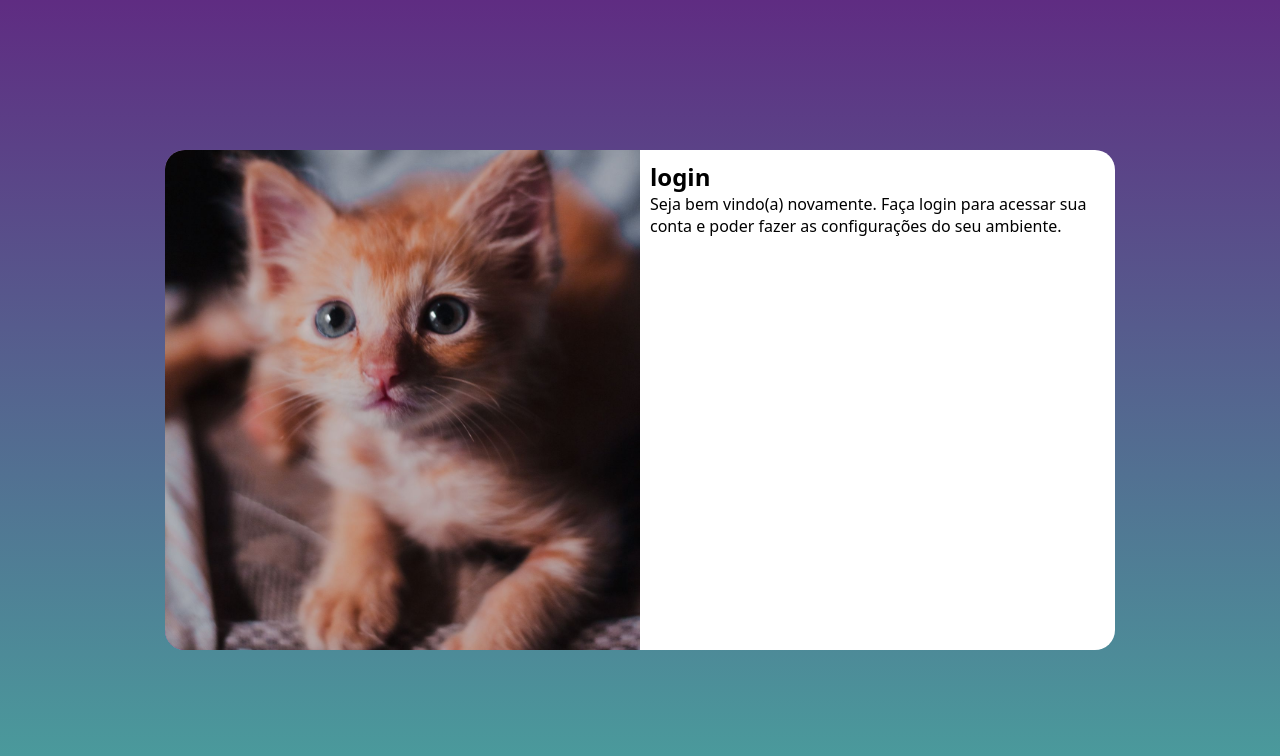
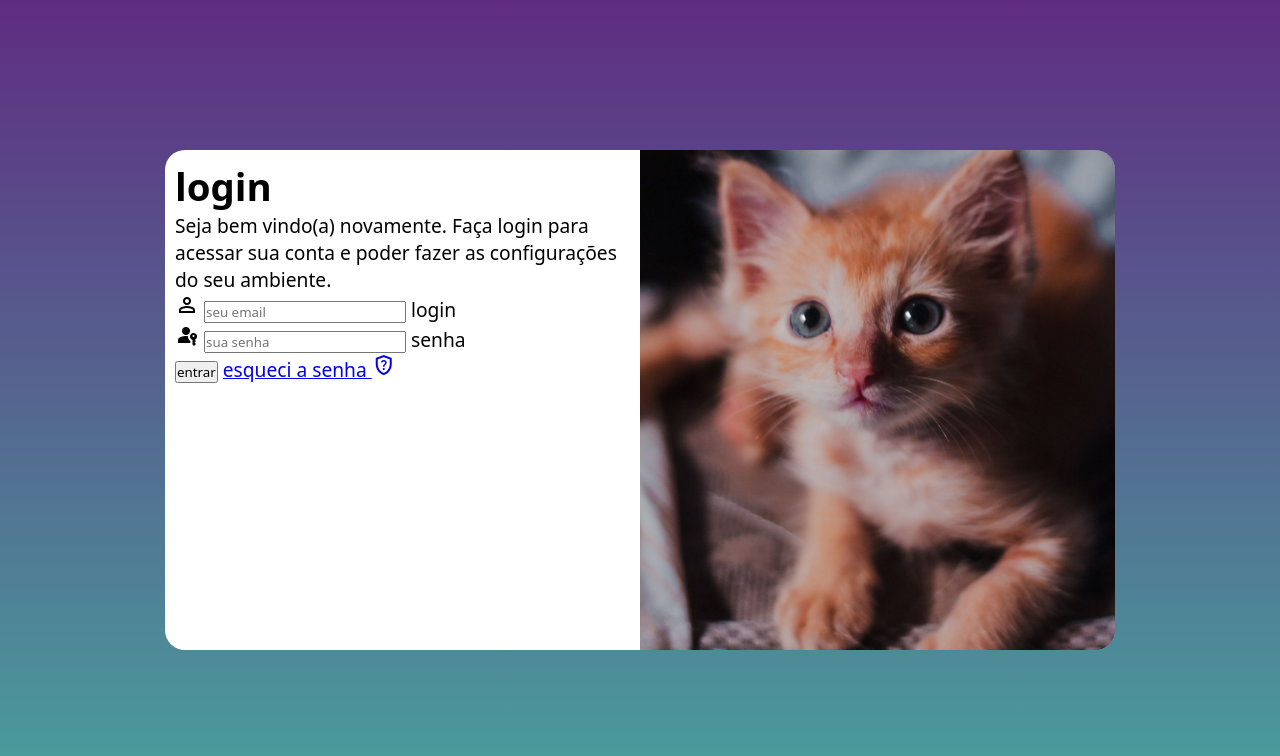
Before and after one commit to tss-Yasmin/projeto-login, a plain HTML site: page index.html in a window 1280 px wide. Drawn offline with nearby package versions, Linux system fonts and the light colour scheme.

Commit message:
adicionado formulario

```diff
--- a/estilos/media-query.css
+++ b/estilos/media-query.css
@@ -32,13 +32,21 @@ body {
   }
 
   section#login > div#imagem {
-    float: left;
+    float: right;
     width: 50%;
     height: 100%;
   }
 
   section#login > div#formulario {
-    float: right;
+    float: left;
     width: 50%;
   }
 }
+
+div#formulario > h1 {
+ font-size: 2em;
+}
+
+div#formulario {
+  font-size: 1.2em;
+}
--- a/index.html
+++ b/index.html
@@ -6,19 +6,42 @@
   <title>Document</title>
   <link rel="stylesheet" href="estilos/style.css">
   <link rel="stylesheet" href="estilos/media-query.css">
+  <link rel="stylesheet" href="https://fonts.googleapis.com/css2?family=Material+Symbols+Outlined:opsz,wght,FILL,GRAD@20..48,100..700,0..1,-50..200" />
 </head>
 <body>
   <main>
     <section id="login">
+
       <div id="imagem">
+      </div>
 
-      </div>
       <div id="formulario">
         <h1>login</h1>
+
         <p>
           Seja bem vindo(a) novamente. Faça login para acessar sua conta e poder fazer as configurações do seu ambiente.
         </p>
-        <form action="login.php" method="post"></form>
+
+        <form action="login.php" method="post" autocomplete="on">
+
+          <div class="campo">
+            <span class="material-symbols-outlined"> person </span>
+            <input type="email" name="login" id="ilogin" placeholder="seu email" autocomplete="email" required maxlength="30">
+            <label for="ilogin">login</label>
+          </div>
+
+          <div class="campo">
+           <span class="material-symbols-outlined">
+passkey
+</span>
+            <input type="password" name="senha" id="isenha" placeholder="sua senha" autocomplete="current-password" required minlength="8" maxlength="20">
+            <label for="isenha">senha</label>
+          </div>
+          <input type="submit" value="entrar">
+          <a href="esqueci.html">
+            esqueci a senha <span class="material-symbols-outlined"> shield_question </span>
+          </a>
+        </form>
       </div>
     </section>
   </main>
```
